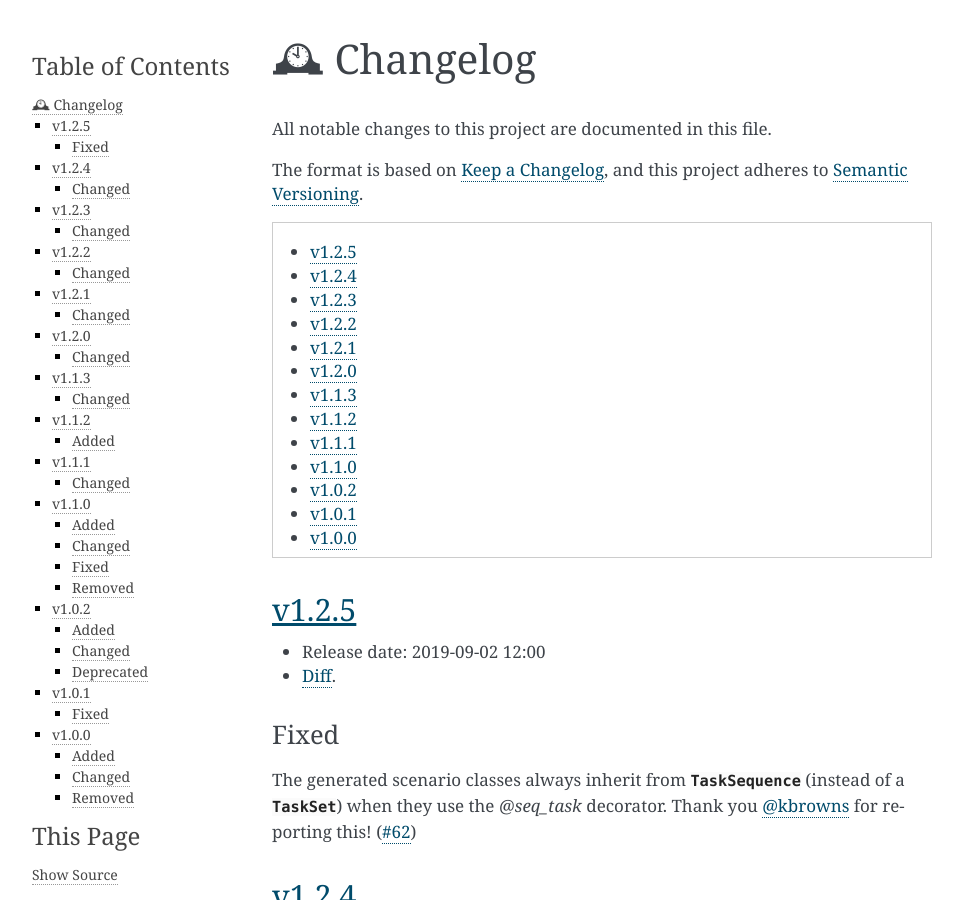
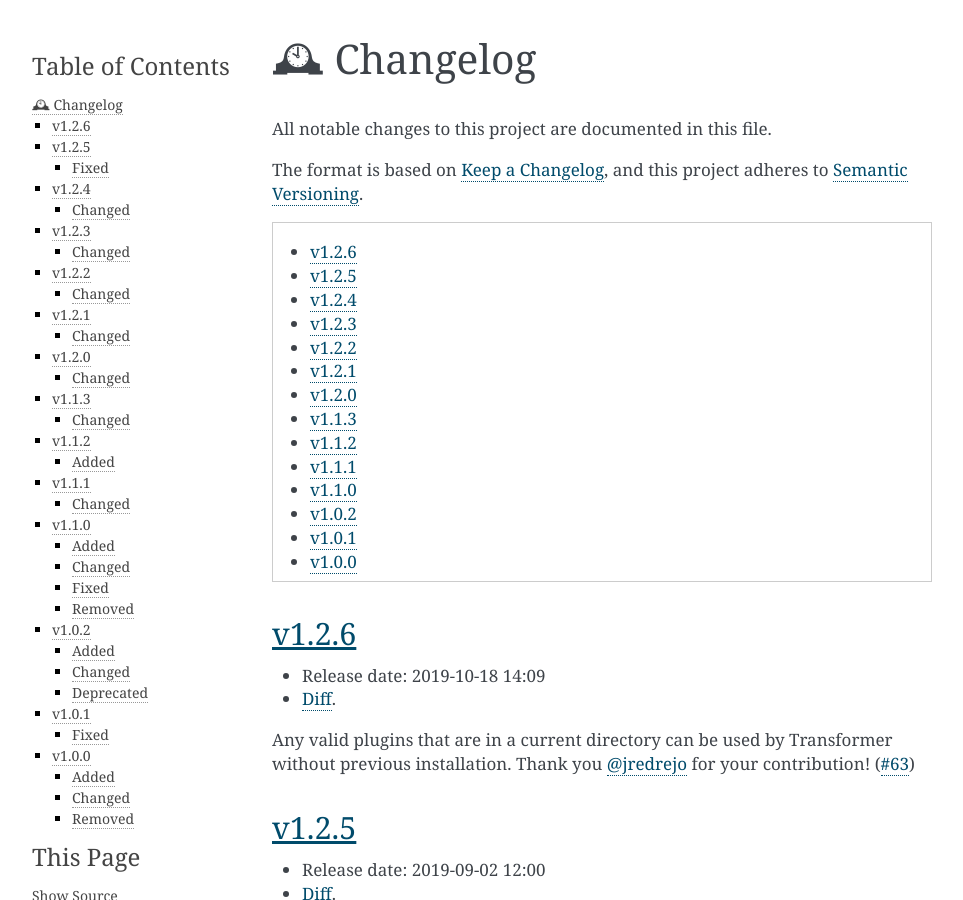
Before and after one commit to zalando-incubator/transformer, a Sphinx documentation site: the page built from docs/Changelog.rst, in a window 1280 px wide and 900 px high. Shown: the whole window, without its empty margins (148-1111 px from the left). Built offline with Sphinx 7.4.7, drawn with Linux system fonts in a browser that asks for light colours.

Commit message:
Release the changes from #63
Signed-off-by: Oliwia Zaremba <oliwiagolec@gmail.com>

```diff
--- a/docs/Changelog.rst
+++ b/docs/Changelog.rst
@@ -14,6 +14,20 @@ The format is based on `Keep a Changelog`_, and this project adheres to
 .. contents::
    :local:
    :depth: 1
+
+.. _v1.2.6:
+
+v1.2.6
+======
+
+- Release date: 2019-10-18 14:09
+
+- Diff__.
+
+__ https://github.com/zalando-incubator/transformer/compare/v1.2.5...v1.2.6
+
+Any valid plugins that are in a current directory can be used by Transformer without previous installation.
+Thank you :user:`jredrejo` for your contribution! (:pr:`63`)
 
 .. _v1.2.5:
 
--- a/docs/Contributors.rst
+++ b/docs/Contributors.rst
@@ -16,6 +16,8 @@ Current maintainers are listed in the MAINTAINERS_ file.
 :user:`jredrejo`
    :pr:`53`
       Add support for http PATCH method.
+  :pr:`63`
+      Append current directory to the Python sys.path
 
 :user:`xinke2411`
    :pr:`34`
--- a/docs/conf.py
+++ b/docs/conf.py
@@ -25,7 +25,7 @@ author = "the Zalando maintainers"
 # The short X.Y version
 version = "1.2"
 # The full version, including alpha/beta/rc tags
-release = "1.2.5"
+release = "1.2.6"
 
 
 # -- General configuration ---------------------------------------------------
--- a/pyproject.toml
+++ b/pyproject.toml
@@ -1,6 +1,6 @@
 [tool.poetry]
 name = "har-transformer"
-version = "1.2.5"
+version = "1.2.6"
 description = "A tool to convert HAR files into a locustfile."
 authors = [
     "Serhii Cherniavskyi <serhii.cherniavskyi@zalando.de>",
```
